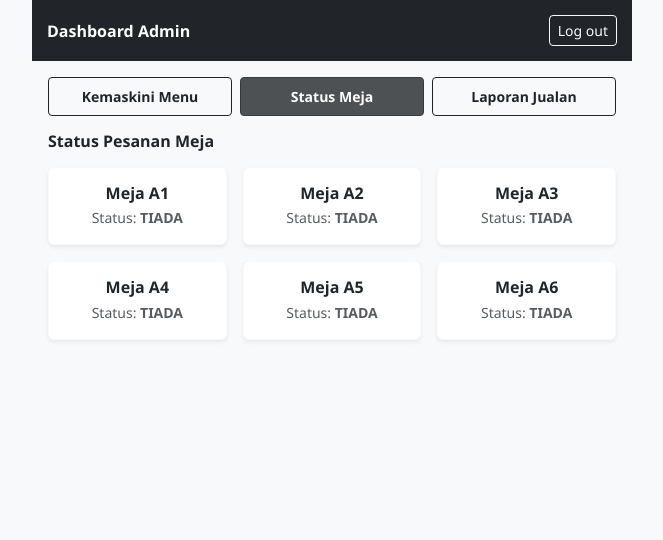
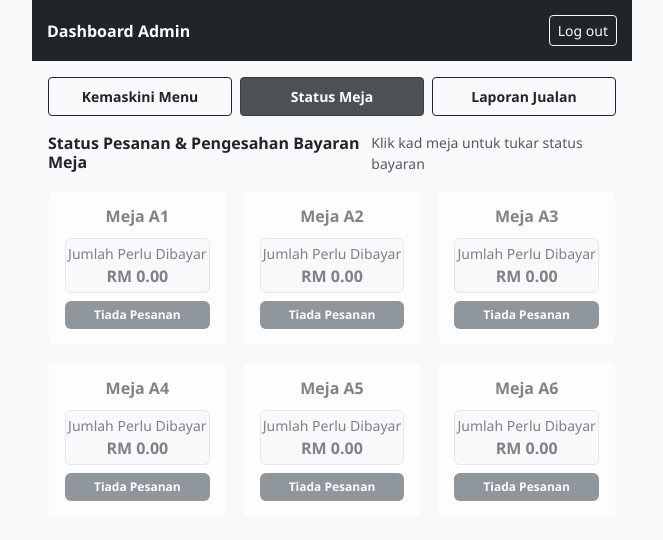
Before and after one commit to Void-of-Lust/PrototypeFyp, a Flask app: page /admin/dashboard in a window 1280 px wide, after a click on "Status Meja". Shown: the top 540 px of the page, without its empty margins (308-971 px from the left). Run offline with Flask 3, Linux system fonts and the light colour scheme; the visitor is signed in with stand-in values (Sample User, id 1); data that the repository does not hold is empty.

Commit message:
add feature v0

```diff
--- a/app/admin/routes.py
+++ b/app/admin/routes.py
@@ -20,7 +20,7 @@ def dashboard():
     total_orders = len(completed_orders)
     total_drinks_sold = sum(order.kuantiti for order in completed_orders)
 
-    # Dynamic 7-Day Sales Calculation from Database
+    # Dynamic 7-Day Sales Calculation
     today = datetime.utcnow().date()
     chart_days = [today - timedelta(days=i) for i in range(6, -1, -1)]
     sales_by_date = {d: 0.0 for d in chart_days}
@@ -43,17 +43,30 @@ def dashboard():
             'height_pct': max(pct, 6) if amount > 0 else 6
         })
 
-    # Table status grid data (Meja A1 - A6)
+    # Table Status & Payment Calculation (Meja A1 - A6)
     table_list = [f"A{i}" for i in range(1, 7)]
-    table_status = {}
+    table_data = []
+
     for t in table_list:
         cust = Pelanggan.query.filter_by(no_meja=t).order_by(Pelanggan.id_pelanggan.desc()).first()
-        if cust and any(p.status_pesanan != 'Selesai' for p in cust.pesanan):
-            table_status[t] = 'ada'
+        if cust and cust.pesanan:
+            total_due = sum(p.kuantiti * p.menu.harga for p in cust.pesanan if p.menu)
+            table_data.append({
+                'table_name': t,
+                'customer_id': cust.id_pelanggan,
+                'status_bayaran': getattr(cust, 'status_bayaran', 'Belum Bayar'),
+                'total_due': float(total_due),
+                'has_orders': True
+            })
         else:
-            table_status[t] = 'tiada'
+            table_data.append({
+                'table_name': t,
+                'customer_id': None,
+                'status_bayaran': 'Tiada Pesanan',
+                'total_due': 0.0,
+                'has_orders': False
+            })
 
-    # Transaction log history
     transactions = Pesanan.query.order_by(Pesanan.tarikh_masa.desc()).limit(15).all()
 
     return render_template('admin/dashboardAdmin.html',
@@ -62,8 +75,20 @@ def dashboard():
                            total_orders=total_orders,
                            total_drinks_sold=total_drinks_sold,
                            chart_data=chart_data,
-                           table_status=table_status,
+                           table_data=table_data,
                            transactions=transactions)
+
+@admin_bp.route('/table/<int:customer_id>/toggle_payment', methods=['POST'])
+def toggle_payment(customer_id):
+    customer = Pelanggan.query.get_or_404(customer_id)
+    if customer.status_bayaran == 'Sudah Bayar':
+        customer.status_bayaran = 'Belum Bayar'
+    else:
+        customer.status_bayaran = 'Sudah Bayar'
+        for order in customer.pesanan:
+            order.status_pesanan = 'Selesai'
+    db.session.commit()
+    return redirect(url_for('admin.dashboard'))
 
 @admin_bp.route('/menu/add', methods=['POST'])
 def add_menu():
--- a/app/models.py
+++ b/app/models.py
@@ -18,6 +18,7 @@ class Pelanggan(db.Model):
     __tablename__ = 'pelanggan'
     id_pelanggan = db.Column(db.Integer, primary_key=True)
     no_meja = db.Column(db.String(20), nullable=False)
+    status_bayaran = db.Column(db.String(20), default='Belum Bayar')
     pesanan = db.relationship('Pesanan', backref='pelanggan', lazy=True)
 
 class Menu(db.Model):
@@ -25,7 +26,7 @@ class Menu(db.Model):
     id_menu = db.Column(db.Integer, primary_key=True)
     nama_minuman = db.Column(db.String(100), nullable=False)
     harga = db.Column(db.Numeric(10, 2), nullable=False)
-    kategori = db.Column(db.String(20), nullable=False, default='Panas')  # 'Panas' or 'Sejuk'
+    kategori = db.Column(db.String(20), nullable=False, default='Panas')
     status_menu = db.Column(db.Boolean, default=True)
     pesanan = db.relationship('Pesanan', backref='menu', cascade='all, delete-orphan', lazy=True)
 
--- a/app/templates/admin/dashboardAdmin.html
+++ b/app/templates/admin/dashboardAdmin.html
@@ -94,16 +94,40 @@
         </div>
     </div>
 
-    <!-- TAB 2: STATUS MEJA -->
+    <!-- TAB 2: STATUS MEJA & PENGESAHAN BAYARAN -->
     <div id="tab-bayaran" class="admin-tab d-none">
-        <h6 class="fw-bold mb-3">Status Pesanan Meja</h6>
+        <div class="d-flex justify-content-between align-items-center mb-3">
+            <h6 class="fw-bold mb-0">Status Pesanan & Pengesahan Bayaran Meja</h6>
+            <small class="text-muted">Klik kad meja untuk tukar status bayaran</small>
+        </div>
         <div class="row g-3">
-            {% for table_name, status in table_status.items() %}
+            {% for item in table_data %}
             <div class="col-4">
-                <div class="card p-3 text-center border shadow-sm {% if status == 'ada' %}border-warning bg-warning-subtle{% else %}border-light bg-white{% endif %}">
-                    <h6 class="fw-bold mb-1">Meja {{ table_name }}</h6>
-                    <small class="text-muted">Status: <strong>{{ status|upper }}</strong></small>
+                {% if item.has_orders %}
+                <form action="/admin/table/{{ item.customer_id }}/toggle_payment" method="POST">
+                    <button type="submit" class="w-100 text-start bg-transparent border-0 p-0 text-decoration-none">
+                        <div class="card p-3 text-center border shadow-sm {% if item.status_bayaran == 'Sudah Bayar' %}border-success bg-success-subtle{% else %}border-warning bg-warning-subtle{% endif %}" style="cursor: pointer;">
+                            <h6 class="fw-bold mb-1 text-dark">Meja {{ item.table_name }}</h6>
+                            <div class="my-2 py-1 bg-white rounded border">
+                                <small class="text-muted d-block extra-small">Jumlah Perlu Dibayar</small>
+                                <span class="fw-bold fs-6 text-dark">RM {{ "%.2f"|format(item.total_due) }}</span>
+                            </div>
+                            <span class="badge {% if item.status_bayaran == 'Sudah Bayar' %}bg-success{% else %}bg-danger{% endif %} py-2">
+                                {{ item.status_bayaran }}
+                            </span>
+                        </div>
+                    </button>
+                </form>
+                {% else %}
+                <div class="card p-3 text-center border border-light bg-white opacity-75">
+                    <h6 class="fw-bold mb-1 text-muted">Meja {{ item.table_name }}</h6>
+                    <div class="my-2 py-1 bg-light rounded border">
+                        <small class="text-muted d-block extra-small">Jumlah Perlu Dibayar</small>
+                        <span class="fw-bold fs-6 text-muted">RM 0.00</span>
+                    </div>
+                    <span class="badge bg-secondary py-2">Tiada Pesanan</span>
                 </div>
+                {% endif %}
             </div>
             {% endfor %}
         </div>
@@ -148,7 +172,7 @@
         </div>
 
         <!-- Transaction Log -->
-        <h6 class="fw-bold mb-2">Rekod Transaksi Rekod</h6>
+        <h6 class="fw-bold mb-2">Rekod Transaksi</h6>
         <div class="table-responsive bg-white rounded shadow-sm border">
             <table class="table table-sm table-striped align-middle mb-0 text-center small">
                 <thead class="table-dark">
```
Also changed, not shown: app/customer/routes.py (+1 -8 lines).
